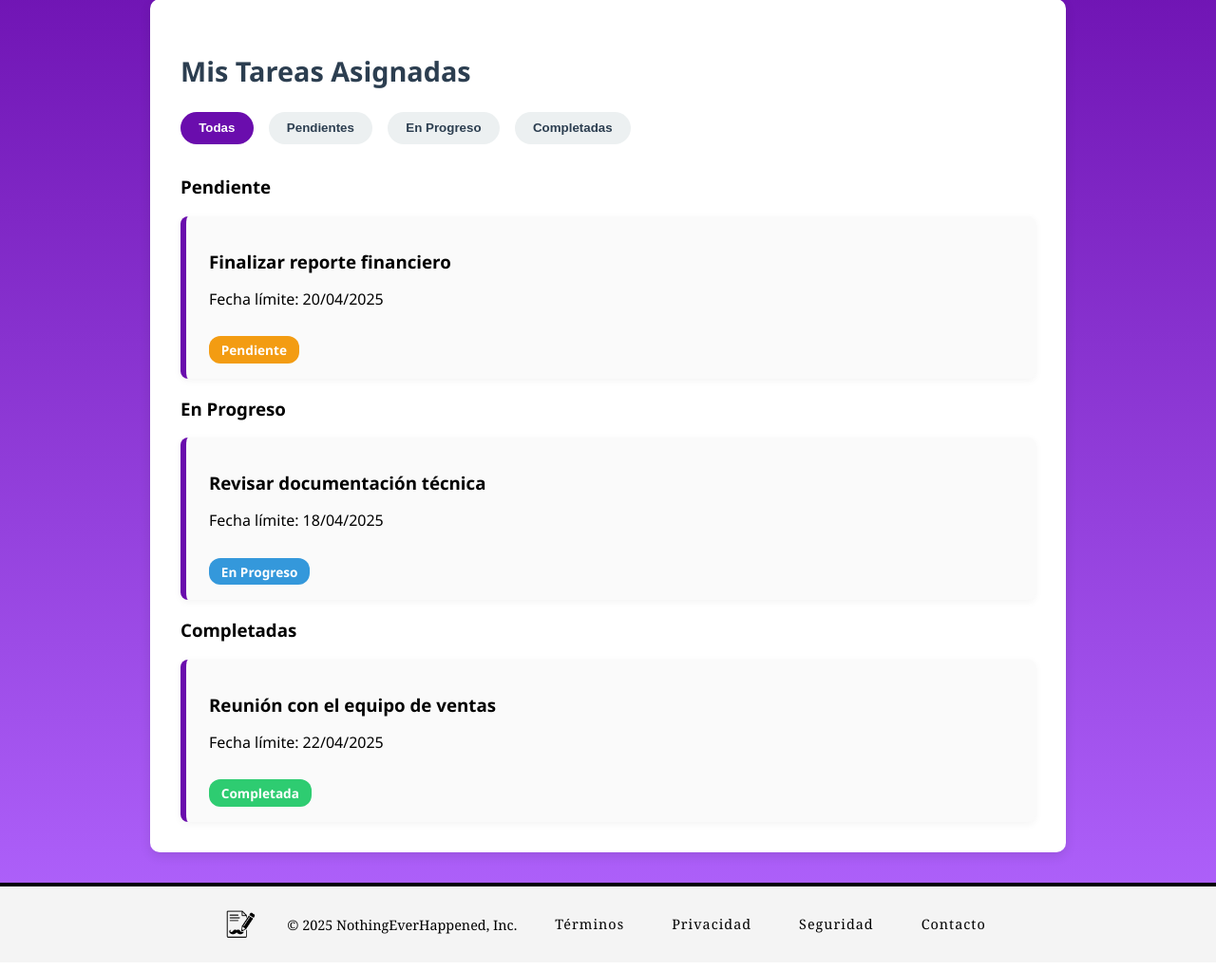
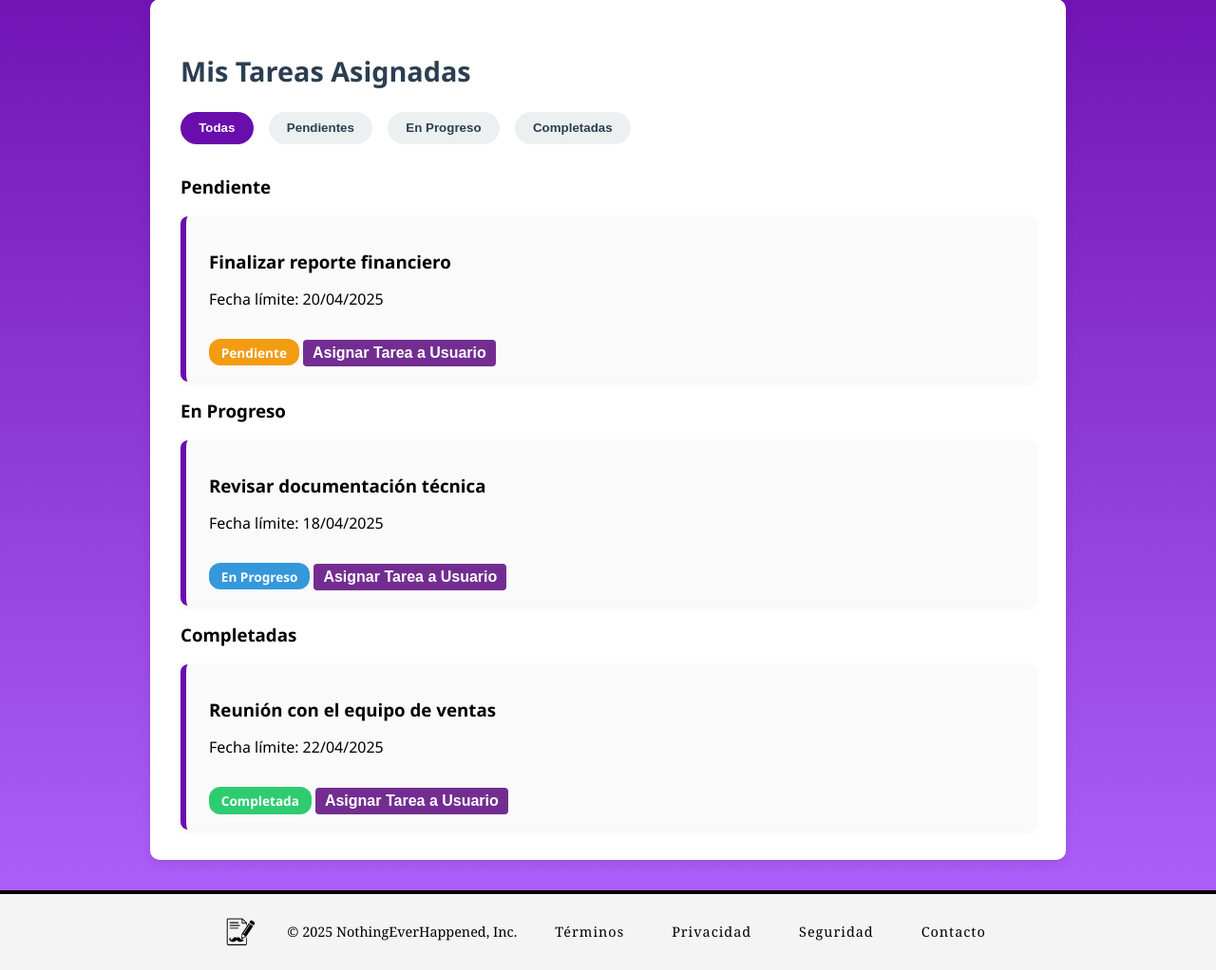
Before and after one commit to ElZorroZ/ProyectoNothingEverHappend, a web app: page /TareasWEB/tareas.html in a window 1280 px wide. Shown: the part 104-1126 px from the top of the page at 95% size. Before the commit the page ends 1093 px from the top, so only its background shows below. Run offline with its HTML, style and script files only (its server is not run), Linux system fonts and the light colour scheme; data that the repository does not hold is empty.

Commit message:
asignar tarea a usuario diseño

```diff
--- a/Frontend/WEB/TareasWEB/tareas.html
+++ b/Frontend/WEB/TareasWEB/tareas.html
@@ -38,6 +38,7 @@
                 <h3>Finalizar reporte financiero</h3>
                 <p>Fecha límite: 20/04/2025</p>
                 <span class="status pending">Pendiente</span>
+                <button class="assign-task-btn" onclick="openAssignTaskModal()">Asignar Tarea a Usuario</button>
               </div>
             </div>
           </div>
@@ -50,6 +51,8 @@
                 <h3>Revisar documentación técnica</h3>
                 <p>Fecha límite: 18/04/2025</p>
                 <span class="status in-progress">En Progreso</span>
+                <button class="assign-task-btn" onclick="openAssignTaskModal()">Asignar Tarea a Usuario</button>
+
               </div>
             </div>
           </div>
@@ -62,6 +65,7 @@
                 <h3>Reunión con el equipo de ventas</h3>
                 <p>Fecha límite: 22/04/2025</p>
                 <span class="status completed">Completada</span>
+                <button class="assign-task-btn" onclick="openAssignTaskModal()">Asignar Tarea a Usuario</button>
               </div>
             </div>
           </div>
@@ -69,6 +73,17 @@
 
       </section>
     </main>
+    <div id="assignTaskModal" class="modal" style="display:none;">
+      <div class="modal-content">
+        <span class="close-btn" onclick="closeModal()">&times;</span>
+        <h2>Asignar Tarea</h2>
+        <form id="assignTaskForm">
+          <label for="email">Email del Usuario:</label>
+          <input type="email" id="email" name="email" required>
+          <button type="submit">Asignar</button>
+        </form>
+      </div>
+    </div>
     <div class="notification-panel" id="notificationPanel">
       <h3>Notificaciones</h3>
       <ul>
--- a/Frontend/WEB/css/styles_tareas.css
+++ b/Frontend/WEB/css/styles_tareas.css
@@ -219,3 +219,101 @@
   text-decoration: none;
   color: white;
 }
+.assign-task-btn {
+  margin-top: 1rem;
+  background-color: #8e44ad; /* Un violeta diferente */
+  color: white;
+  padding: 0.5rem 1.2rem;
+  border: none;
+  border-radius: 6px;
+  cursor: pointer;
+  font-weight: bold;
+  font-size: 1rem;
+  transition: background-color 0.3s ease;
+}
+
+.assign-task-btn:hover {
+  background-color: #732d91;
+}
+.task-status-assign {
+  display: flex;
+  align-items: center;
+  gap: 10px; /* Espacio entre estado y botón */
+  margin-top: 5px;
+}
+.task-status {
+  font-weight: bold;
+  color: #555;
+}
+.assign-task-btn {
+  padding: 5px 10px;
+  background-color: #732d91;
+  border: none;
+  color: white;
+  border-radius: 4px;
+  cursor: pointer;
+}
+.assign-task-btn:hover {
+  background-color: #591576;
+}
+
+/* MODAL ESTILO */
+.modal {
+display: none;
+position: fixed;
+z-index: 9999;
+left: 0;
+top: 0;
+width: 100%;
+height: 100%;
+overflow: auto;
+background-color: rgba(0,0,0,0.5);
+}
+
+.modal-content {
+position: relative;
+background-color: white;
+margin: 10% auto;
+padding: 2rem;
+border-radius: 8px;
+width: 90%;
+max-width: 400px;
+color: black;
+box-shadow: 0 4px 12px rgba(0, 0, 0, 0.3);
+}
+
+.close-btn {
+color: #aaa;
+float: right;
+font-size: 28px;
+font-weight: bold;
+cursor: pointer;
+}
+
+.close-btn:hover {
+color: #000;
+}
+
+
+
+.modal-content input,
+.modal-content button {
+display: block;
+width: 100%;
+margin-top: 1rem;
+padding: 0.7rem;
+border-radius: 6px;
+border: 1px solid #ccc;
+font-size: 1rem;
+}
+
+.modal-content button {
+background-color: #6a0dad;
+color: white;
+font-weight: bold;
+border: none;
+}
+
+.modal-content button:hover {
+background-color: #4e0783;
+}
--- a/Frontend/WEB/js/tareas.js
+++ b/Frontend/WEB/js/tareas.js
@@ -2,6 +2,40 @@
 const taskCards = document.querySelectorAll('.task-card');
 const notifBtn = document.querySelector('.notif-btn');
   const panel = document.getElementById('notificationPanel');
+// Modal de Asignar Tarea
+const assignTaskModal = document.getElementById('assignTaskModal');
+const assignTaskForm = document.getElementById('assignTaskForm');
+
+// Función para abrir el modal
+function openAssignTaskModal() {
+  assignTaskModal.style.display = 'block';
+}
+
+function closeModal() {
+  document.getElementById("assignTaskModal").style.display = "none";
+}
+
+
+
+// Cerrar el modal si se hace clic afuera
+window.onclick = function(event) {
+  const modal = document.getElementById("addUserModal");
+  if (event.target == modal) {
+    modal.style.display = "none";
+  }
+}
+
+
+// Evento para enviar el formulario de asignación (por ahora solo evitamos que recargue la página)
+assignTaskForm.addEventListener('submit', function(event) {
+  event.preventDefault();
+  const email = document.getElementById('email').value;
+
+  // Acá podrías hacer un fetch() o lo que necesites para asignar la tarea
+  console.log(`Asignando tarea a: ${email}`);
+
+  closeAssignTaskModal();
+});
 
   notifBtn.addEventListener('click', () => {
     panel.classList.toggle('open');
```
Lines whose indentation alone changed are shown as unchanged.
